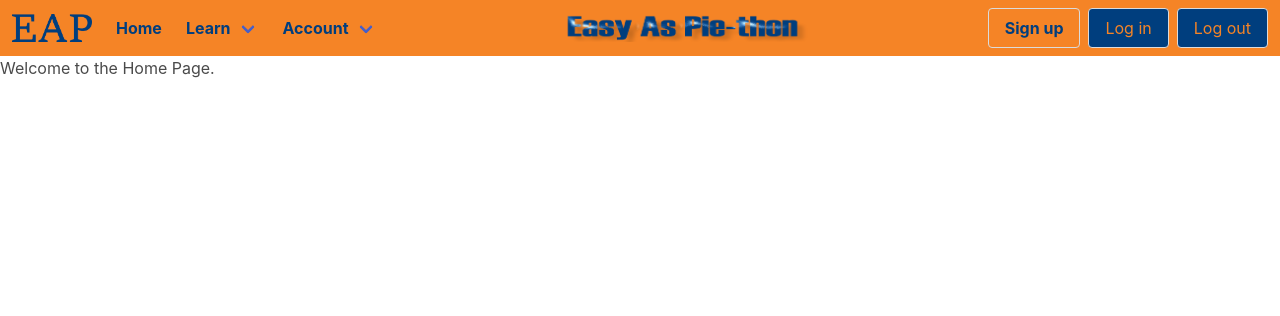
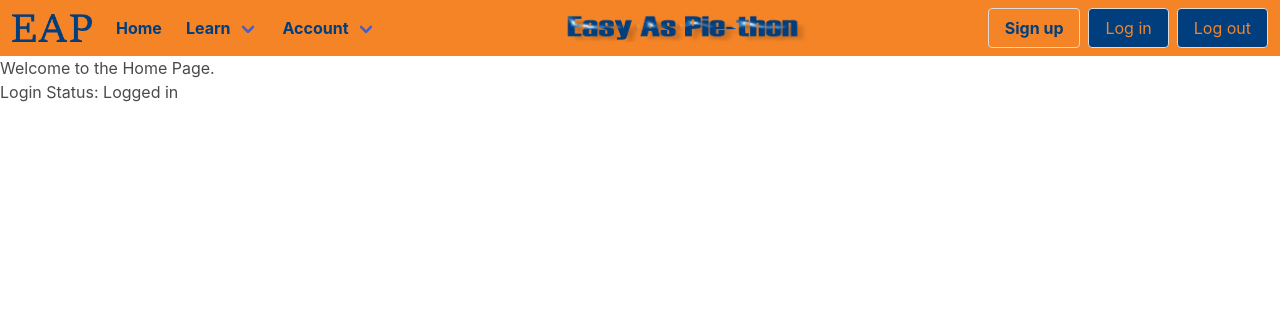
Before and after one commit to CPS-353-Group-9/Group-Project, a PHP site: page /index.php in a window 1280 px wide. Shown: the top 316 px of the page. Run offline with PHP 8.4, Linux system fonts and the light colour scheme; the visitor is signed in with stand-in values (Sample User, id 1); some libraries are stand-ins or nearby versions.

Commit message:
Update index.php

```diff
--- a/index.php
+++ b/index.php
@@ -28,11 +28,7 @@ most of the real functionality.
 		<?php
 			if (isset($_SESSION['userId'])) // if logged in display this message
 			{
-				echo ("<p Login Status: Logged in </p>");
-			}
-			else // when logged out default displayed message
-			{
-				echo ("<p Login Status: Logged out </p>");
+				echo ('<p> Login Status: Logged in </p>');
 			}
 		?>
 	</body>
```
